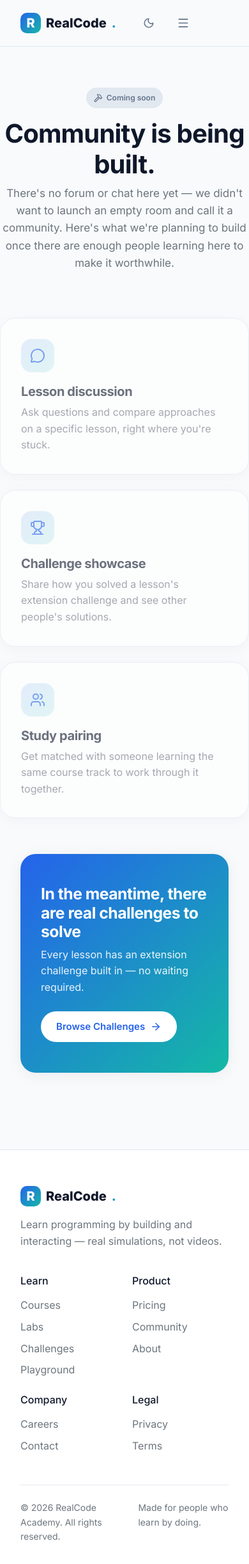
After one commit to mhshohag-ice/RealCode_Academy, a Django app: page /community/ in a window 390 px wide. The commit adds this page. Shown: the whole page at 64% size. Run offline with Django 5.2, Linux system fonts and the light colour scheme; some libraries are stand-ins or nearby versions.

Commit message:
Add Challenges and Community pages
- Challenges: surfaces the real per-lesson extension challenges that
  already exist in lesson data, grouped by course, linking to each
  lesson - no new fake gamification system
- Community: honest "coming soon" page (no forum/chat exists yet),
  explains what's planned, CTA points to real Challenges page instead
- Wire both into nav and footer

```diff
--- /dev/null
+++ b/core/templates/core/community.html
@@ -0,0 +1,56 @@
+{% extends "core/base.html" %}
+{% block title %}Community — RealCode Academy{% endblock %}
+{% block content %}
+<section class="container-max" style="padding:64px 0 32px;">
+  <div class="mx-auto text-center" style="max-width:640px;">
+    <span class="badge-rc badge-soon mb-3"><i data-lucide="hammer" width="14"></i> Coming soon</span>
+    <h1 style="font-size:40px;">Community is being built.</h1>
+    <p class="text-secondary" style="font-size:17px;">
+      There's no forum or chat here yet — we didn't want to launch an empty room and call it a community.
+      Here's what we're planning to build once there are enough people learning here to make it worthwhile.
+    </p>
+  </div>
+</section>
+
+<section class="container-max" style="padding:24px 0 56px;" data-animate-section>
+  <div class="row g-4">
+    <div class="col-md-4">
+      <div class="card-rc card-rc-soon h-100">
+        <div class="feature-icon"><i data-lucide="message-circle" width="24"></i></div>
+        <h5 class="mb-2">Lesson discussion</h5>
+        <p class="text-secondary mb-0">Ask questions and compare approaches on a specific lesson, right where you're stuck.</p>
+      </div>
+    </div>
+    <div class="col-md-4">
+      <div class="card-rc card-rc-soon h-100">
+        <div class="feature-icon"><i data-lucide="trophy" width="24"></i></div>
+        <h5 class="mb-2">Challenge showcase</h5>
+        <p class="text-secondary mb-0">Share how you solved a lesson's extension challenge and see other people's solutions.</p>
+      </div>
+    </div>
+    <div class="col-md-4">
+      <div class="card-rc card-rc-soon h-100">
+        <div class="feature-icon"><i data-lucide="users" width="24"></i></div>
+        <h5 class="mb-2">Study pairing</h5>
+        <p class="text-secondary mb-0">Get matched with someone learning the same course track to work through it together.</p>
+      </div>
+    </div>
+  </div>
+</section>
+
+<section class="container-max" style="margin-bottom:60px;" data-animate-section>
+  <div class="card-rc card-rc-glass" style="background:linear-gradient(135deg, var(--primary), var(--accent)); border:none;">
+    <div class="row align-items-center g-4 text-white py-3">
+      <div class="col-lg-8">
+        <h2 class="text-white mb-2">In the meantime, there are real challenges to solve</h2>
+        <p class="mb-0" style="opacity:.9;">Every lesson has an extension challenge built in — no waiting required.</p>
+      </div>
+      <div class="col-lg-4 text-lg-end">
+        <a href="{% url 'challenges' %}" class="btn-rc" style="background:#fff; color:var(--primary);">
+          Browse Challenges <i data-lucide="arrow-right" width="18"></i>
+        </a>
+      </div>
+    </div>
+  </div>
+</section>
+{% endblock %}
--- a/core/templates/partials/footer.html
+++ b/core/templates/partials/footer.html
@@ -13,7 +13,7 @@
         <div class="d-flex flex-column gap-2 text-secondary">
           <a href="{% url 'courses' %}">Courses</a>
           <a href="{% url 'labs' %}">Labs</a>
-          <a href="#">Challenges</a>
+          <a href="{% url 'challenges' %}">Challenges</a>
           <a href="#">Playground</a>
         </div>
       </div>
@@ -21,7 +21,7 @@
         <h6 class="mb-3">Product</h6>
         <div class="d-flex flex-column gap-2 text-secondary">
           <a href="{% url 'pricing' %}">Pricing</a>
-          <a href="#">Community</a>
+          <a href="{% url 'community' %}">Community</a>
           <a href="{% url 'about' %}">About</a>
         </div>
       </div>
--- a/core/templates/partials/nav.html
+++ b/core/templates/partials/nav.html
@@ -9,7 +9,7 @@
       <a href="{% url 'courses' %}">Courses</a>
       <a href="{% url 'labs' %}">Labs</a>
       <a href="#">Projects</a>
-      <a href="#">Community</a>
+      <a href="{% url 'community' %}">Community</a>
       <a href="{% url 'pricing' %}">Pricing</a>
       <a href="{% url 'about' %}">About</a>
     </div>
--- a/core/urls.py
+++ b/core/urls.py
@@ -7,6 +7,8 @@ urlpatterns = [
     path("labs/", views.labs, name="labs"),
     path("pricing/", views.pricing, name="pricing"),
     path("about/", views.about, name="about"),
+    path("challenges/", views.challenges, name="challenges"),
+    path("community/", views.community, name="community"),
     path("dashboard/", views.dashboard, name="dashboard"),
     path("register/", views.register, name="register"),
     path("login/", views.RealCodeLoginView.as_view(), name="login"),
--- a/core/views.py
+++ b/core/views.py
@@ -922,6 +922,35 @@ def about(request):
     return render(request, "core/about.html", {"features": features_with_course_urls()})
 
 
+CHALLENGE_COURSES = [
+    {"lang": "JavaScript", "icon": "zap", "lessons": lambda: JS_LESSONS, "lesson_url_name": "lesson_javascript"},
+    {"lang": "Python", "icon": "terminal", "lessons": lambda: PYTHON_LESSONS, "lesson_url_name": "lesson_python"},
+    {"lang": "C", "icon": "cpu", "lessons": lambda: C_LESSONS, "lesson_url_name": "lesson_c"},
+    {"lang": "Arduino", "icon": "circuit-board", "lessons": lambda: ARDUINO_LESSONS, "lesson_url_name": "lesson_arduino"},
+]
+
+
+def challenges(request):
+    groups = []
+    for course in CHALLENGE_COURSES:
+        items = []
+        for lesson in course["lessons"]():
+            challenge_text = lesson.get("hints", {}).get("challenge")
+            if not challenge_text:
+                continue
+            items.append({
+                "title": lesson["title"],
+                "text": challenge_text.removeprefix("Challenge: "),
+                "url": reverse(course["lesson_url_name"], args=[lesson["slug"]]),
+            })
+        groups.append({"lang": course["lang"], "icon": course["icon"], "items": items})
+    return render(request, "core/challenges.html", {"groups": groups})
+
+
+def community(request):
+    return render(request, "core/community.html")
+
+
 @login_required
 def dashboard(request):
     context = {
```
Also changed, not shown: core/templates/core/challenges.html (added, +41 -0 lines).
